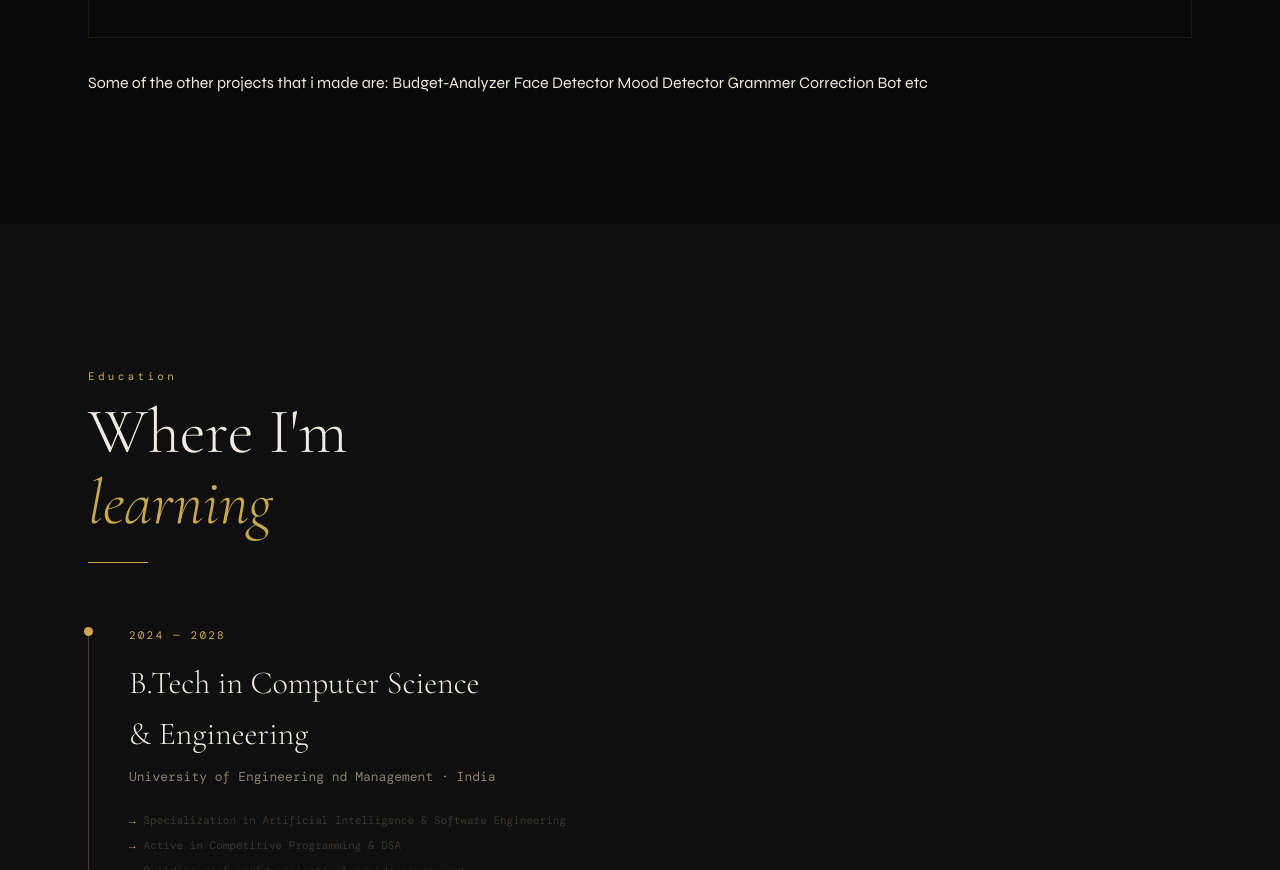
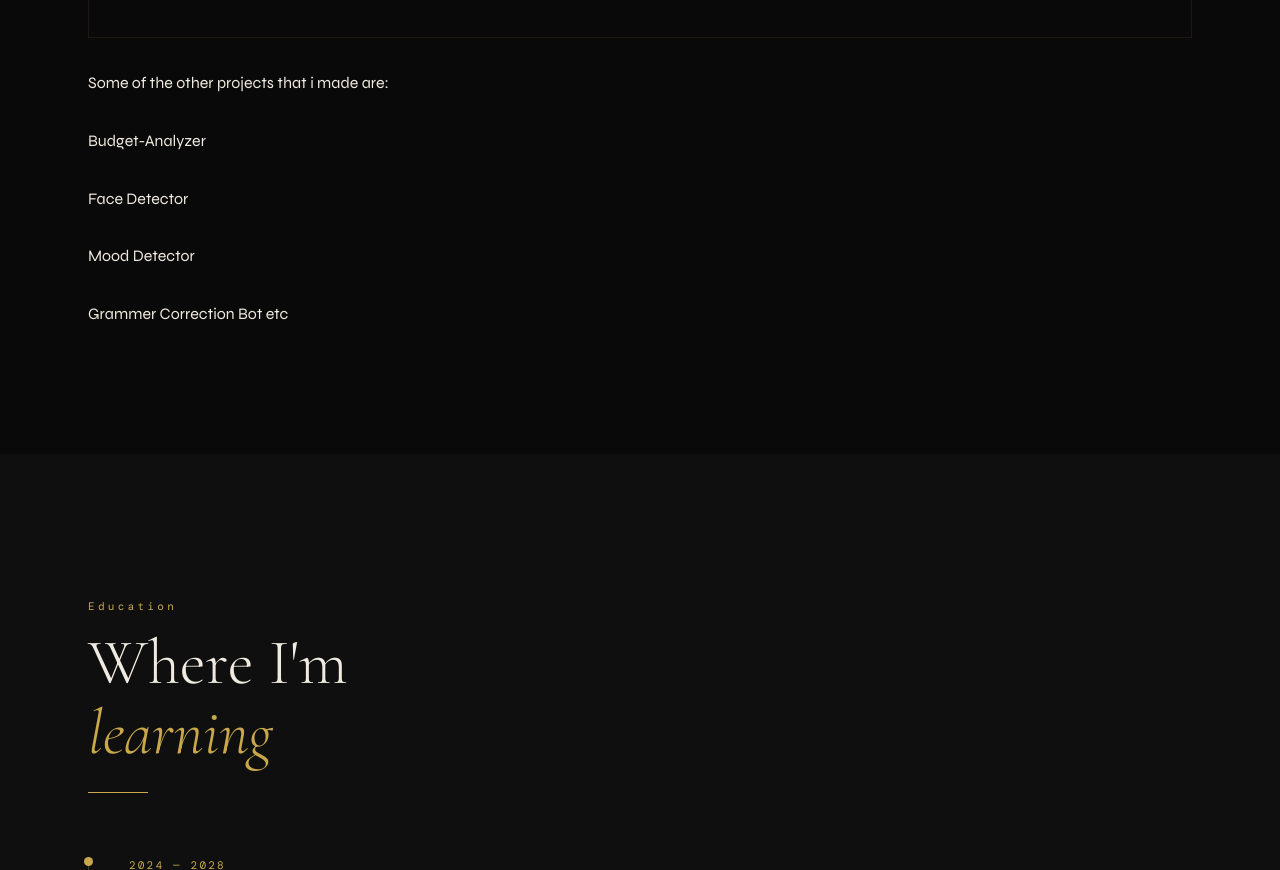
Before and after one commit to soham-code-stack/portfolio, a plain HTML site: page index.html in a window 1280 px wide. Shown: the part 4077-4947 px from the top of the page. Drawn offline with nearby package versions, Linux system fonts and the light colour scheme; a web font is replaced by a local one.

Commit message:
Update index.html

```diff
--- a/index.html
+++ b/index.html
@@ -364,11 +364,11 @@ footer{text-align:center;padding:2rem;font-family:var(--mono);font-size:10px;let
           <a href="https://soham-code-stack.github.io/Judiciary-Information-System/" target="_blank" class="project-link" style="color:var(--gold);border:1px solid var(--gold-border);padding:.3rem .75rem;font-size:10px">Live Demo <span class="project-link-arrow">↗</span></a>
         </div>
       </div>
-      <p>Some of the other projects that i made are:
-          Budget-Analyzer
-          Face Detector
-          Mood Detector
-          Grammer Correction Bot etc</p>
+      <p>Some of the other projects that i made are:</p>
+      <p>  Budget-Analyzer </p>
+      <p>  Face Detector </p>
+      <p>  Mood Detector</p>
+      <p>  Grammer Correction Bot etc</p>
     </div>
   </div>
 </section>
```
